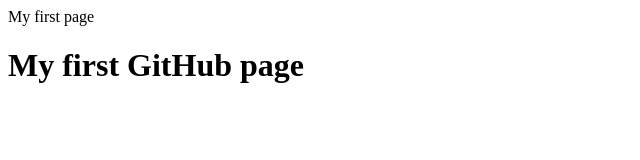
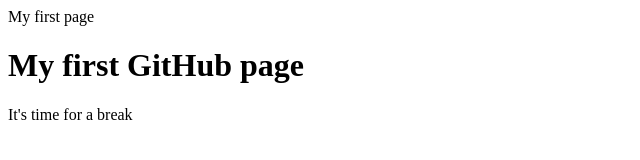
Before and after one commit to ncgraves1984/ncgraves1984.github.io, a plain HTML site: page index.html in a window 1280 px wide. Shown: the whole page, without its empty margins (0-640 px from the left). Drawn offline with Linux system fonts and the light colour scheme.

Commit message:
Update index.html

```diff
--- a/index.html
+++ b/index.html
@@ -8,5 +8,6 @@
 
 <body>
 <h1> My first GitHub page</h1>
+  <p>It's time for a break</p>
 </body>
 </html>
```
